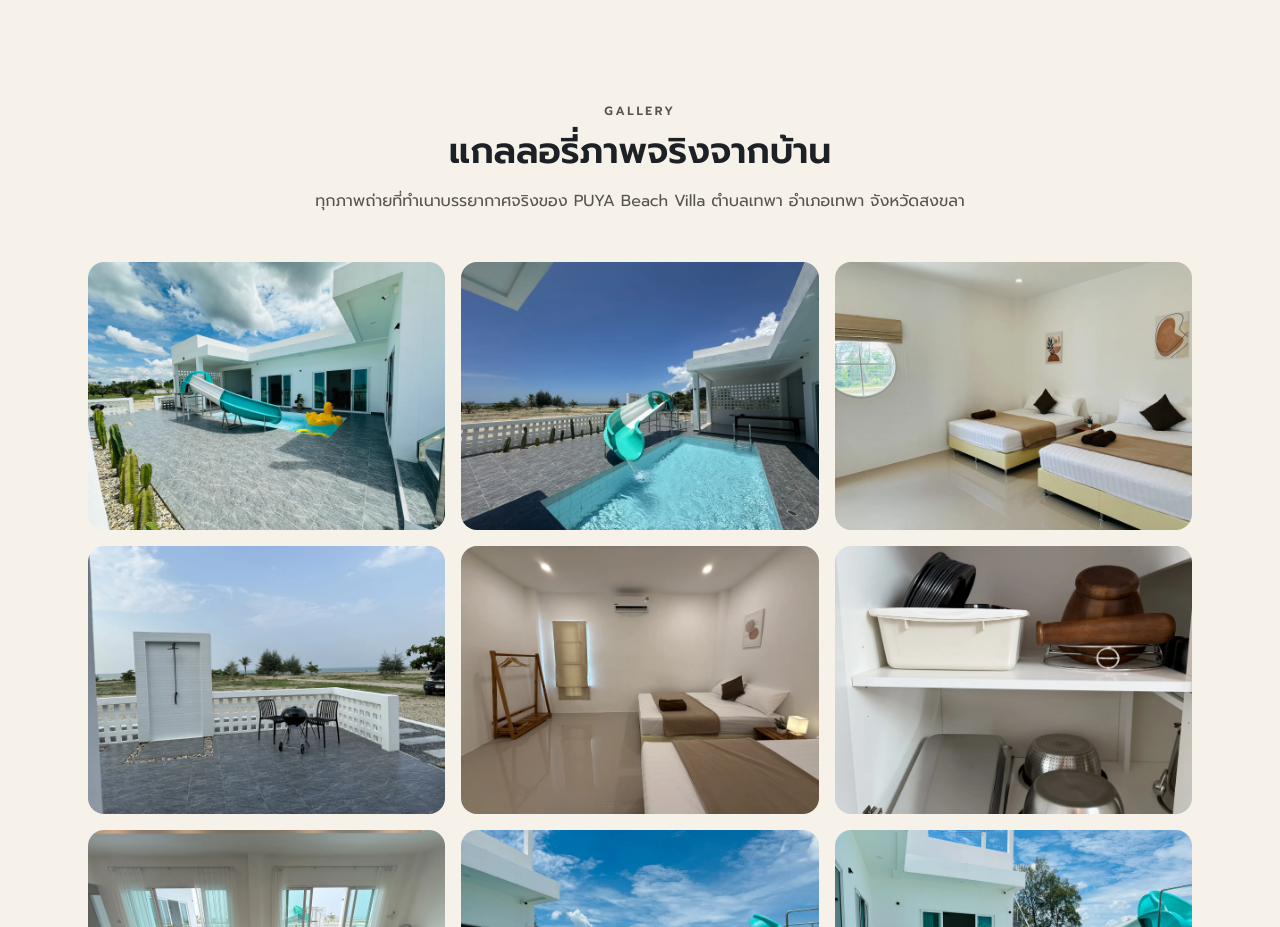
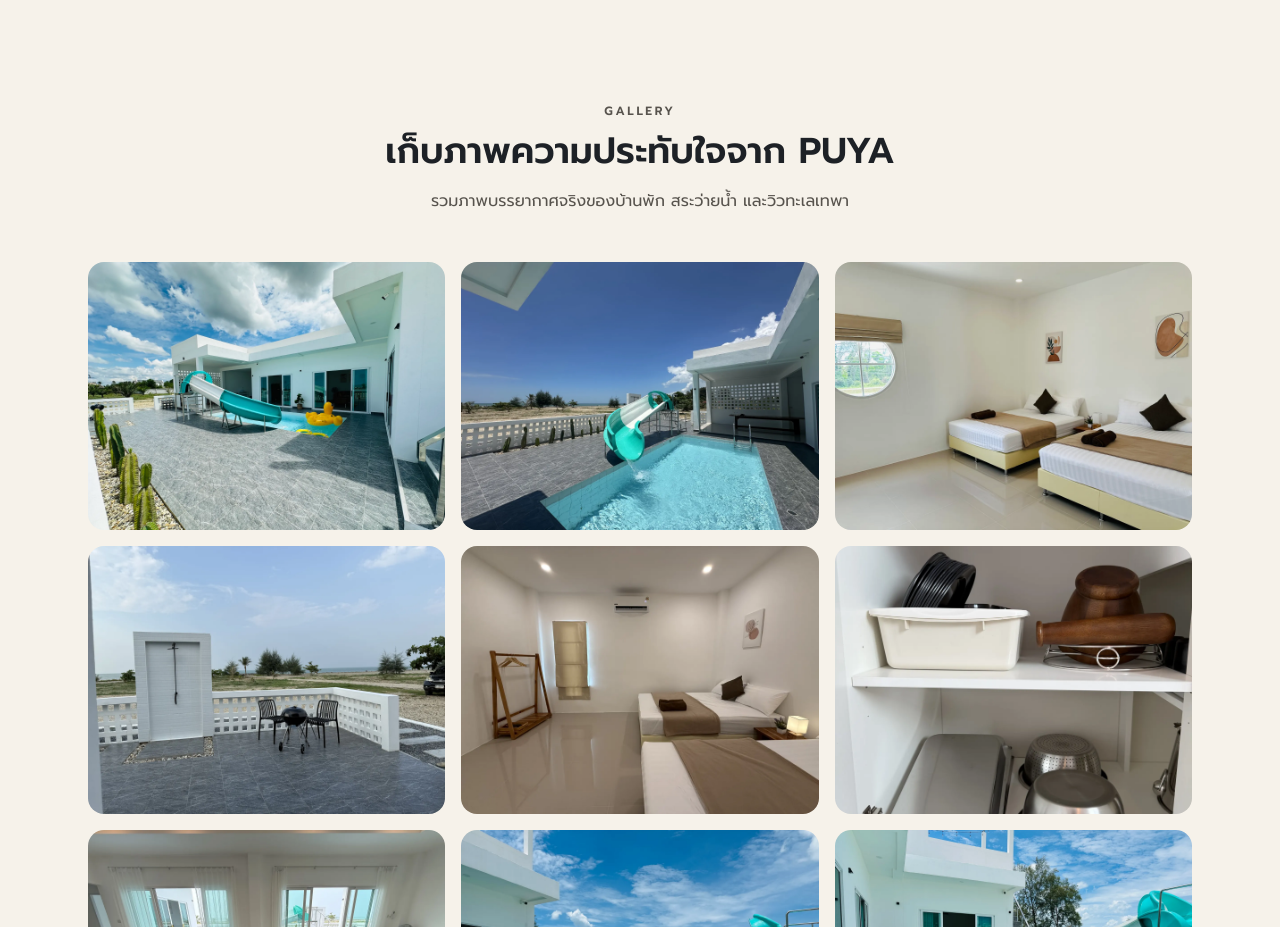
Before and after one commit to comveesa/puya-web, a Next.js app: page / in a window 1280 px wide. Shown: the part 6280-7207 px from the top of the page. Built offline with nearby package versions, Linux system fonts and the light colour scheme; no server answers.

Commit message:
Gallery heading: เก็บภาพความประทับใจจาก PUYA (owner wording)

```diff
--- a/app/page.tsx
+++ b/app/page.tsx
@@ -360,8 +360,8 @@ export default function Home() {
         <div className="mx-auto max-w-6xl px-4 md:px-6">
           <SectionHeading
             eyebrow="Gallery"
-            title="แกลลอรี่ภาพจริงจากบ้าน"
-            desc="ทุกภาพถ่ายที่ทำเนาบรรยากาศจริงของ PUYA Beach Villa ตำบลเทพา อำเภอเทพา จังหวัดสงขลา"
+            title="เก็บภาพความประทับใจจาก PUYA"
+            desc="รวมภาพบรรยากาศจริงของบ้านพัก สระว่ายน้ำ และวิวทะเลเทพา"
           />
           <div className="mt-12 columns-2 gap-4 md:columns-3 [&>figure]:mb-4">
             {BUSINESS.gallery.map((img) => (
```
Also changed, not shown: 1 other file (tests, documents, lock files or other folders).
